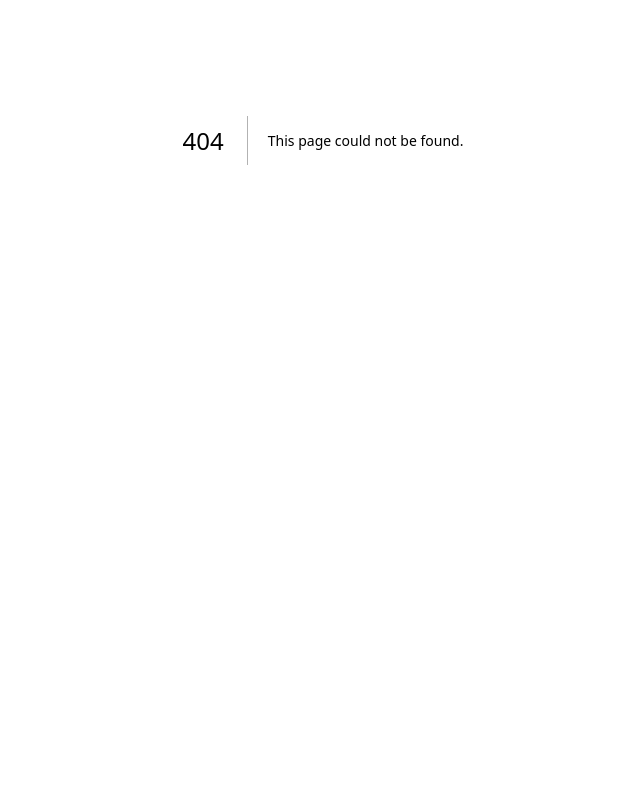
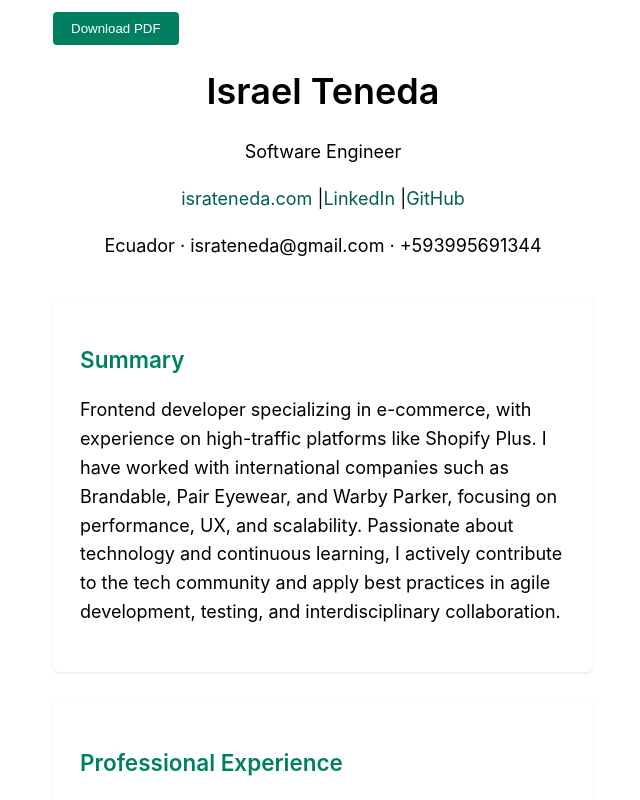
Before and after one commit to israteneda/israteneda.com, a Next.js app: page /resume in a window 1280 px wide. Before the commit this address had no page. Shown: the part 260-1060 px from the top of the page, without its empty margins (317-957 px from the left). Before the commit the page ends 800 px from the top, so only its background shows below. Built offline with nearby package versions, Linux system fonts and the light colour scheme.

Commit message:
Add resume page with Polaris-inspired style

```diff
--- a/pages/index.tsx
+++ b/pages/index.tsx
@@ -45,6 +45,7 @@ export default function Home({
           practices for coding or soft skills to improve myself as a
           professional.
         </p>
+        <p>Read my <Link href="/resume">resume</Link>.</p>
       </section>
       <section className={`${utilStyles.headingMd} ${utilStyles.padding1px}`}>
         <h2 className={utilStyles.headingLg}>Blog</h2>
--- /dev/null
+++ b/pages/resume.tsx
@@ -0,0 +1,147 @@
+import Head from 'next/head'
+import Link from 'next/link'
+import Layout, { siteTitle } from '../components/layout'
+import { GetStaticProps } from 'next'
+import { getSortedPostsData } from '../lib/posts'
+import Date from '../components/date'
+import resumeStyles from '../styles/resume.module.css'
+import utilStyles from '../styles/utils.module.css'
+
+export const getStaticProps: GetStaticProps = async () => {
+  const allPostsData = getSortedPostsData();
+  return {
+    props: {
+      allPostsData,
+    },
+  };
+}
+
+type Props = {
+  allPostsData: {
+    date: string
+    title: string
+    id: string
+  }[]
+}
+
+export default function Resume({ allPostsData }: Props) {
+  return (
+    <Layout>
+      <Head>
+        <title>Resume - {siteTitle}</title>
+      </Head>
+      <div className={resumeStyles.container}>
+        <button
+          className={resumeStyles.downloadButton}
+          onClick={() => window.print()}
+        >
+          Download PDF
+        </button>
+        <header className={resumeStyles.header}>
+          <h1 className={resumeStyles.name}>Israel Teneda</h1>
+          <p>Software Engineer</p>
+          <p>
+            <a className={resumeStyles.link} href="https://israteneda.com">israteneda.com</a>
+            {' '}|
+            <a className={resumeStyles.link} href="https://www.linkedin.com/in/israteneda/">LinkedIn</a>
+            {' '}|
+            <a className={resumeStyles.link} href="https://github.com/israteneda">GitHub</a>
+          </p>
+          <p>Ecuador · israteneda@gmail.com · +593995691344</p>
+        </header>
+
+        <section className={resumeStyles.section}>
+          <h2 className={resumeStyles.subheading}>Summary</h2>
+          <p>
+            Frontend developer specializing in e-commerce, with experience on high-traffic platforms like Shopify Plus. I have worked with international companies such as Brandable, Pair Eyewear, and Warby Parker, focusing on performance, UX, and scalability. Passionate about technology and continuous learning, I actively contribute to the tech community and apply best practices in agile development, testing, and interdisciplinary collaboration.
+          </p>
+        </section>
+
+        <section className={resumeStyles.section}>
+          <h2 className={resumeStyles.subheading}>Professional Experience</h2>
+          <h3>Shopify Developer – Lyra Collective - January 2025 – Present · Remote (USA)</h3>
+          <ul className={resumeStyles.list}>
+            <li>Developed custom Shopify apps.</li>
+            <li>Theme customization, third-party software integration, and UX/UI improvements.</li>
+            <li>Fixed bugs and optimized performance across multiple brand storefronts.</li>
+          </ul>
+
+          <h3>Frontend Engineer – Brandable - August 2023 – December 2024 · Remote (New York, USA)</h3>
+          <ul className={resumeStyles.list}>
+            <li>Maintained and improved the frontend of Brandable, an Amazon analytics platform.</li>
+            <li>Implemented new features, resolved bugs, made technical estimates, and wrote documentation.</li>
+          </ul>
+
+          <h3>React / Python Developer – Ioet - January 2021 – August 2023 · Remote</h3>
+          <ul className={resumeStyles.list}>
+            <li>Contractor for Pair Eyewear (React): developed and maintained the e-commerce headless site based on Shopify.</li>
+            <li>Contractor for Warby Parker (Python): built features for the finance department to integrate insurance providers.</li>
+            <li>Applied best practices (Clean Code, TDD) and participated in internal projects and hiring processes.</li>
+          </ul>
+
+          <h3>Software Consultant – Freelance - February 2020 – December 2020 · Remote</h3>
+          <ul className={resumeStyles.list}>
+            <li>Freelance development with Django, Flutter, Unity, Node.js.</li>
+            <li>Contributed to open-source projects, including the electronic invoicing system “Verónica”.</li>
+          </ul>
+
+          <h3>Software Developer – Mivilsoft – February 2019 – February 2020 · Ambato, Ecuador</h3>
+          <ul className={resumeStyles.list}>
+            <li>Developed mobile apps with Android and Flutter for public transport.</li>
+            <li>Backend development with Java and Python.</li>
+            <li>Participated in launching and presenting internal product initiatives.</li>
+          </ul>
+        </section>
+
+        <section className={resumeStyles.section}>
+          <h2 className={resumeStyles.subheading}>Education & Certifications</h2>
+          <p>Software Engineering – Universidad de las Fuerzas Armadas – ESPE (2015–2020)</p>
+          <p>Master’s candidate in Information Technology – UNEMI (expected 2026)</p>
+          <h3>Relevant Certifications</h3>
+          <ul className={resumeStyles.list}>
+            <li>Liquid Storefronts for Theme Developers - Shopify Academy</li>
+            <li>Meta Front-End Developer</li>
+            <li>Scrum Master – Certmind</li>
+            <li>Agile Clean Coding Practices</li>
+            <li>Web Security: OAuth and OpenID Connect</li>
+          </ul>
+        </section>
+
+        <section className={resumeStyles.section}>
+          <h2 className={resumeStyles.subheading}>Academic Papers</h2>
+          <p>Conversational Agent for Industrial Processes through Virtual Environments</p>
+        </section>
+
+        <section className={resumeStyles.section}>
+          <h2 className={resumeStyles.subheading}>Languages</h2>
+          <ul className={resumeStyles.list}>
+            <li>Spanish – Native</li>
+            <li>English – Professional</li>
+          </ul>
+        </section>
+
+        <section className={resumeStyles.section}>
+          <h2 className={resumeStyles.subheading}>Technical Skills</h2>
+          <p>
+            Shopify & Shopify Plus · Replo · Liquid · Polaris · React · Angular · JavaScript · TypeScript · Python · Django · Node.js · Figma · Git · Docker · TDD · Clean Code · QA · OAuth 2.0 · Web Security
+          </p>
+        </section>
+
+        <section className={resumeStyles.section}>
+          <h2 className={resumeStyles.subheading}>Blog</h2>
+          <ul className={resumeStyles.list}>
+            {allPostsData.map(({ id, date, title }) => (
+              <li key={id} className={utilStyles.listItem}>
+                <Link href={`/posts/${id}`}>{title}</Link>
+                {' '}
+                <small className={utilStyles.lightText}>
+                  <Date dateString={date} />
+                </small>
+              </li>
+            ))}
+          </ul>
+        </section>
+      </div>
+    </Layout>
+  )
+}
--- /dev/null
+++ b/styles/resume.module.css
@@ -0,0 +1,51 @@
+.container {
+  max-width: 800px;
+  margin: 0 auto;
+  padding: 2rem;
+}
+
+.header {
+  text-align: center;
+  margin-bottom: 2rem;
+}
+
+.name {
+  font-size: 2rem;
+  font-weight: 600;
+  margin: 0;
+}
+
+.section {
+  background: #ffffff;
+  margin-bottom: 1.5rem;
+  padding: 1.5rem;
+  border-radius: 6px;
+  box-shadow: 0 1px 3px rgba(0, 0, 0, 0.1);
+}
+
+.subheading {
+  font-size: 1.25rem;
+  font-weight: 600;
+  color: #008060;
+  margin-bottom: 0.5rem;
+}
+
+.list {
+  list-style: disc;
+  padding-left: 1.5rem;
+  margin: 0;
+}
+
+.downloadButton {
+  background-color: #008060;
+  color: white;
+  border: none;
+  padding: 0.5rem 1rem;
+  border-radius: 4px;
+  cursor: pointer;
+  margin-bottom: 1rem;
+}
+
+.link {
+  color: #005f4f;
+}
```
